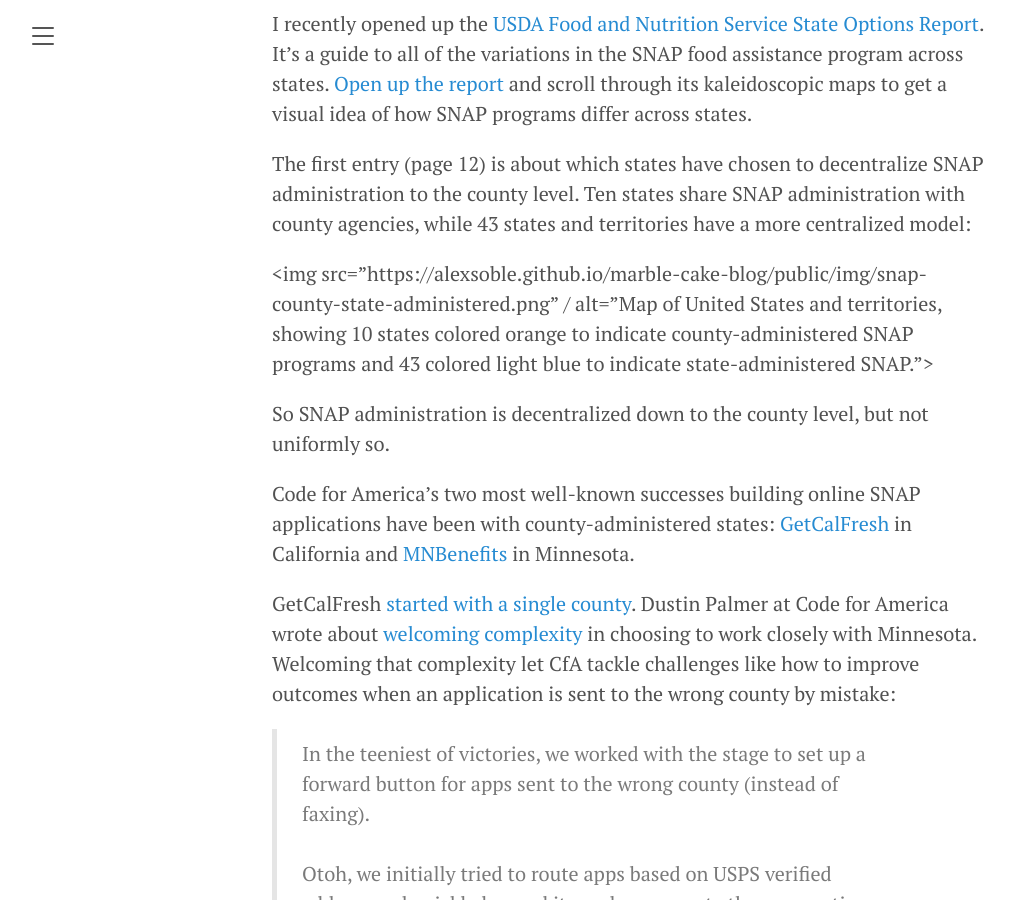
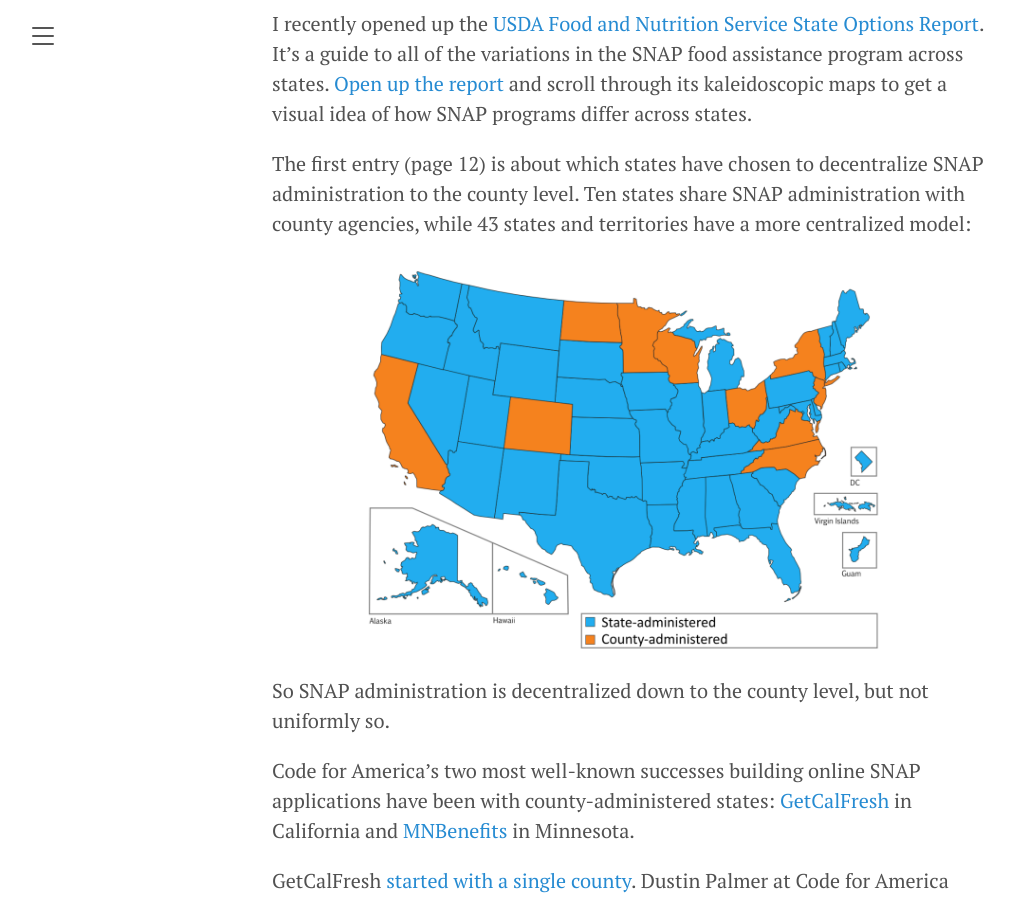
Before and after one commit to alexsoble/marble-cake-blog, a Jekyll site: the page built from _posts/2022-06-05-decentralization-all-the-way-down.md, in a window 1280 px wide and 900 px high, scrolled down 651 px. Shown: the whole window, without its empty margins (8-1022 px from the left). Built offline with Jekyll 4.4.1, drawn with Linux system fonts in a browser that asks for light colours.

Commit message:
oops ... img syntax fix

```diff
--- a/_posts/2022-06-05-decentralization-all-the-way-down.md
+++ b/_posts/2022-06-05-decentralization-all-the-way-down.md
@@ -19,7 +19,7 @@
 
 The first entry (page 12) is about which states have chosen to decentralize SNAP administration to the county level. Ten states share SNAP administration with county agencies, while 43 states and territories have a more centralized model:
 
-<img src="{{ '/public/img/snap-county-state-administered.png' | absolute_url }}" / alt="Map of United States and territories, showing 10 states colored orange to indicate county-administered SNAP programs and 43 colored light blue to indicate state-administered SNAP.">
+<img src="{{ '/public/img/snap-county-state-administered.png' | absolute_url }}" alt="Map of United States and territories, showing 10 states colored orange to indicate county-administered SNAP programs and 43 colored light blue to indicate state-administered SNAP." />
 
 So SNAP administration is decentralized down to the county level, but not uniformly so.
 
```
